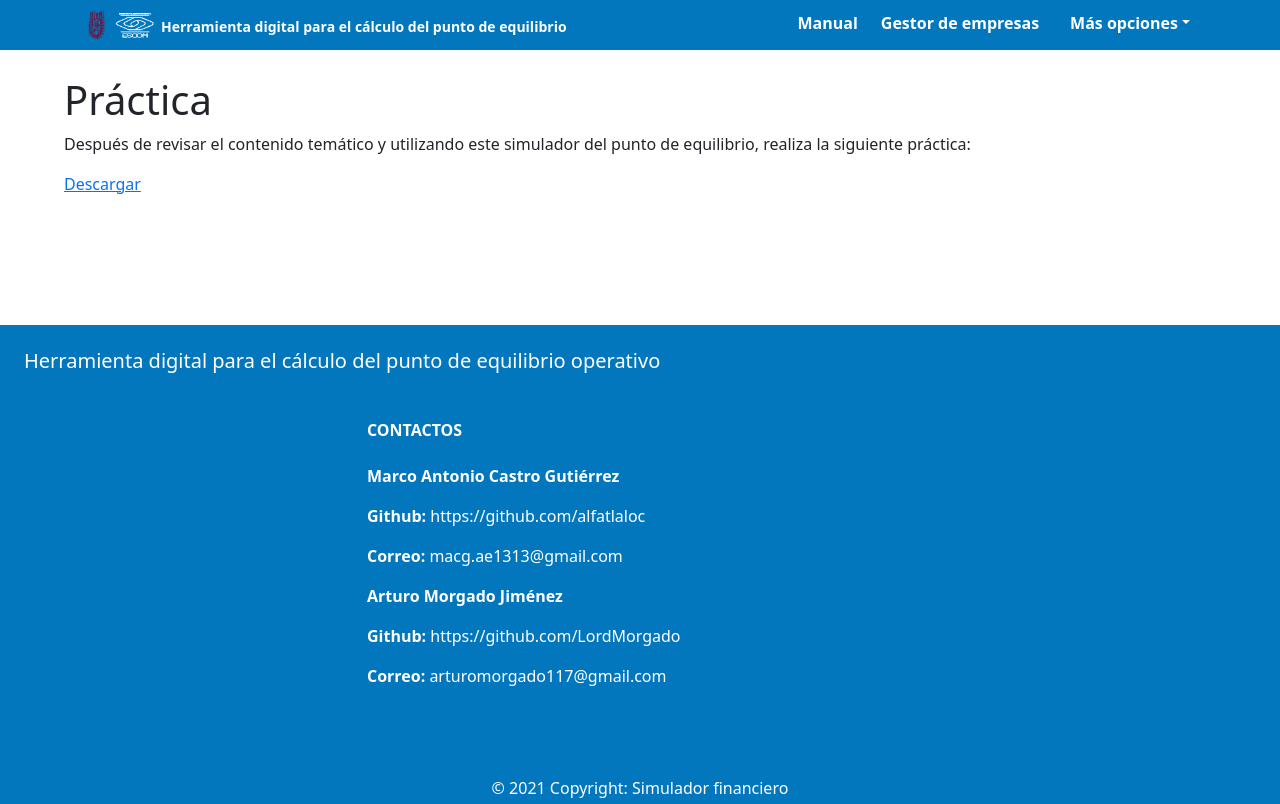
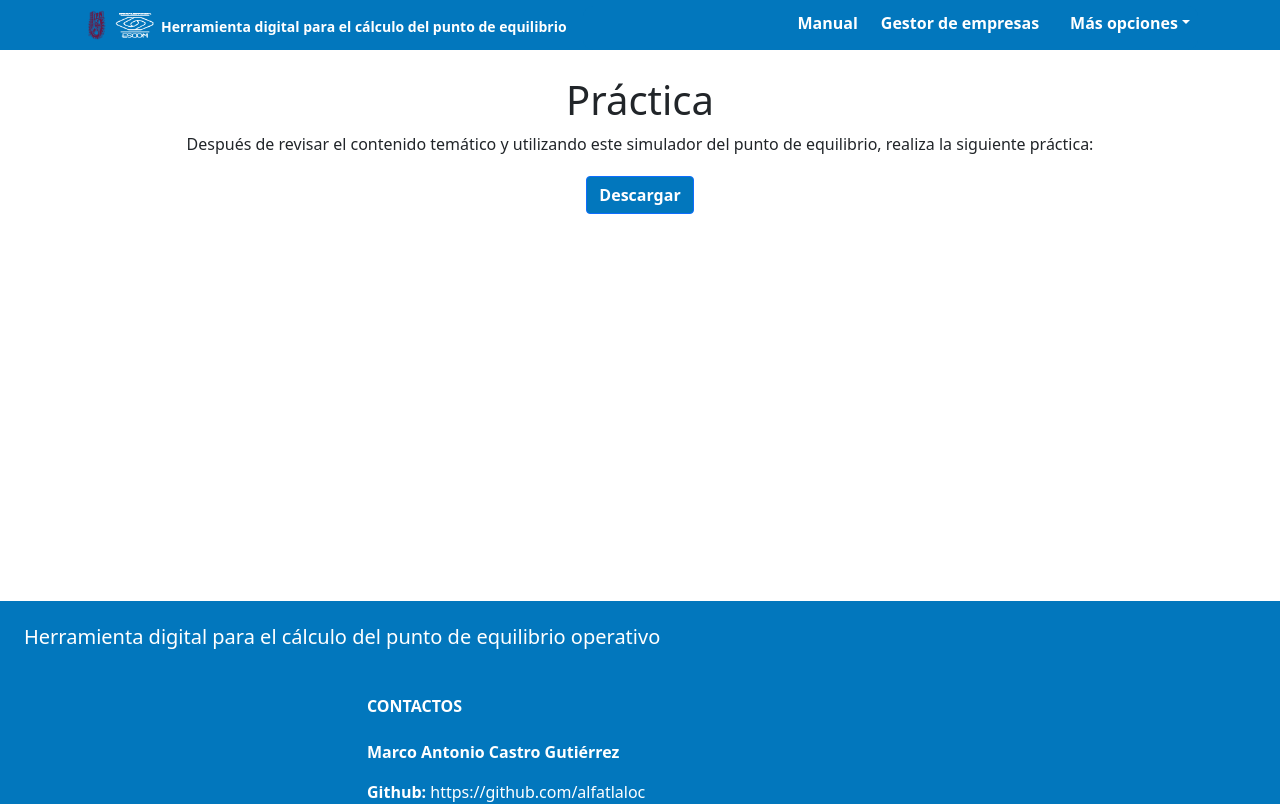
Before and after one commit to alfatlaloc/Simuladores, a React (Create React App) app: page /practica in a window 1280 px wide. Shown: the top 804 px of the page. Built offline with nearby package versions, Linux system fonts and the light colour scheme.

Commit message:
Practica

```diff
--- a/src/Components/HomeFiles/Practica.tsx
+++ b/src/Components/HomeFiles/Practica.tsx
@@ -1,12 +1,18 @@
+import { Button } from "react-bootstrap";
+import pdf from "../../docs/practica.pdf";
 const Practica = () => {
   return (
-    <section className="textosEncuadre">
+    <section className="pagina">
       <h1>Práctica</h1>
       <p>
         Después de revisar el contenido temático y utilizando este simulador del
         punto de equilibrio, realiza la siguiente práctica:
       </p>
-      <a href={require("../../docs/practica.pdf")} target="_blank" > Descargar</a>
+      <Button type="button" className="m-1 buttonPrimary">
+        <a className="decoNone" href={pdf} download="practica.pdf" target="_blank">
+          Descargar
+        </a>
+      </Button>
     </section>
   );
 };
--- a/src/Styles/main.sass
+++ b/src/Styles/main.sass
@@ -152,3 +152,7 @@ body
 .maxWidthImg
     max-width: 375px
     height: auto
+
+.decoNone
+    text-decoration: none
+    color: white
--- a/src/react-app-env.d.ts
+++ b/src/react-app-env.d.ts
@@ -1 +1,2 @@
 /// <reference types="react-scripts" />
+declare module '*.pdf'
```
